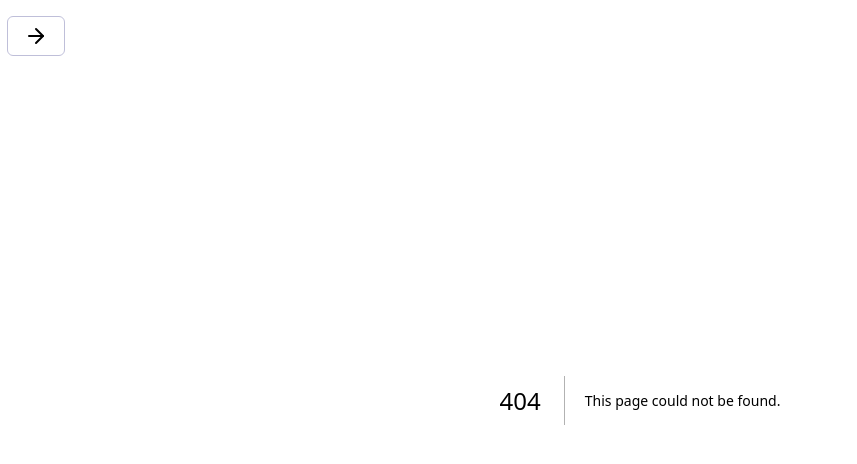
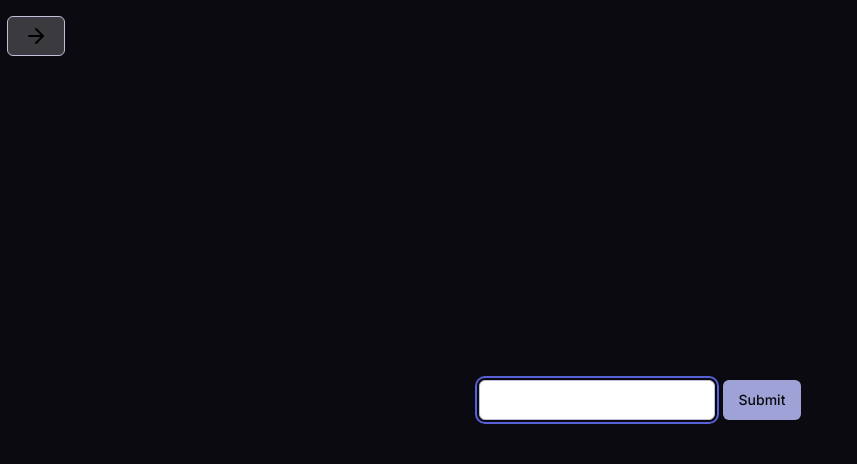
Before and after one commit to listlessbird/50-ui, a Next.js app: page /nested-comments-recursive in a window 1280 px wide. Before the commit this address had no page. Shown: the top 464 px of the page, without its empty margins (0-857 px from the left). Built offline with nearby package versions, Linux system fonts and the light colour scheme.

Commit message:
nested comments recursive

```diff
--- a/src/app/feedback-popover/feedback.tsx
+++ b/src/app/feedback-popover/feedback.tsx
@@ -38,7 +38,7 @@
             ref={ref}
           >
             <div className="flex flex-col relative bg-white border-[#e6e7e8] border-solid border rounded-md w-full">
-              <AnimatePresence mode="popLayout">
+              <AnimatePresence initial={false}>
                 {formState === "success" ? (
                   <motion.div
                     key={"form"}
--- /dev/null
+++ b/src/app/multi-step-component/page.tsx
@@ -0,0 +1,9 @@
+import { MultiStep } from "./multi-step";
+
+export default function Page() {
+  return (
+    <main className="min-h-screen grid place-content-center px-5">
+      <MultiStep />
+    </main>
+  );
+}
--- /dev/null
+++ b/src/app/nested-comments-recursive/comment.tsx
@@ -0,0 +1,198 @@
+"use client";
+/*
+    {
+        "id": 1,
+        "text": "This is a comment.",
+        "children": [
+            {
+            "id": 2,
+            "text": "This is a reply.",
+            "children": []
+            }
+        ]
+    }
+*/
+
+import { Button } from "@/components/ui/button";
+import { Input } from "@/components/ui/input";
+import {
+  ChangeEvent,
+  Dispatch,
+  FormEvent,
+  MouseEvent,
+  useReducer,
+  useState,
+} from "react";
+
+type Comment = {
+  id: string;
+  text: string;
+  children: Comment[];
+};
+
+type State = Array<Comment>;
+
+type Action =
+  | { type: "add-top"; payload: { content: string } }
+  | { type: "add-child"; payload: { content: string; parentId: string } };
+
+function handleAddChildComment(
+  comments: Comment[],
+  parentId: string,
+  content: string
+): Comment[] {
+  return comments.map((comment) => {
+    if (comment.id === parentId) {
+      return {
+        ...comment,
+        children: [
+          ...comment.children,
+          {
+            id: crypto.randomUUID(),
+            children: [],
+            text: content,
+          },
+        ],
+      };
+    }
+    return {
+      ...comment,
+      children: handleAddChildComment(comment.children, parentId, content),
+    };
+  });
+}
+
+function reducer(state: State, action: Action): State {
+  switch (action.type) {
+    case "add-top":
+      return [
+        ...state,
+        { id: crypto.randomUUID(), text: action.payload.content, children: [] },
+      ];
+    case "add-child": {
+      // return state.map((comment) => {
+      //   if (comment.id === action.payload.parentId) {
+      //     return {
+      //       ...comment,
+      //       children: [
+      //         ...comment.children,
+      //         {
+      //           id: crypto.randomUUID(),
+      //           text: action.payload.content,
+      //           children: [],
+      //         },
+      //       ],
+      //     };
+      //   }
+      //   return comment;
+      // });
+      return handleAddChildComment(
+        state,
+        action.payload.parentId,
+        action.payload.content
+      );
+    }
+
+    default:
+      return state;
+  }
+}
+
+export function CommentSection() {
+  const [comments, dispatch] = useReducer(reducer, []);
+
+  function onEditClick(e: MouseEvent) {}
+
+  return (
+    <div>
+      <div className="p-4">
+        <CommentInput
+          onCommentAdd={(content) => {
+            dispatch({ type: "add-top", payload: { content } });
+          }}
+        />
+      </div>
+      {comments.map((comment) => {
+        return (
+          <Comment comment={comment} key={comment.id} dispatch={dispatch} />
+        );
+      })}
+    </div>
+  );
+}
+
+function Comment({
+  comment,
+  dispatch,
+}: {
+  comment: Comment;
+  dispatch: Dispatch<Action>;
+}) {
+  const [editOpen, setEditOpen] = useState(false);
+  const [replyOpen, setReplyOpen] = useState(false);
+
+  return (
+    <div className="bg-white text-black p-4 rounded-md">
+      {comment.id}
+      <p className="text-lg">{comment.text}</p>
+      <div className="flex gap-4 text-sm">
+        <button onClick={() => setEditOpen((p) => !p)}>Edit</button>
+        <button onClick={() => setReplyOpen((p) => !p)}>Reply</button>
+        <button>Delete</button>
+      </div>
+      <div className="my-2">
+        <div className="ps-2">
+          {replyOpen && (
+            <CommentInput
+              onCommentAdd={(content) => {
+                dispatch({
+                  type: "add-child",
+                  payload: { content: content, parentId: comment.id },
+                });
+              }}
+              setOpen={setReplyOpen}
+            />
+          )}
+
+          {comment.children.map((c) => {
+            return <Comment comment={c} dispatch={dispatch} key={c.id} />;
+          })}
+        </div>
+      </div>
+    </div>
+  );
+}
+
+function CommentInput({
+  onCommentAdd,
+  setOpen,
+}: {
+  onCommentAdd: (content: string) => void;
+  setOpen?: (open: boolean) => void;
+}) {
+  const [content, setContent] = useState("");
+
+  console.log(setOpen);
+
+  function onSubmit(e: FormEvent) {
+    e.preventDefault();
+
+    if (!content) return;
+
+    onCommentAdd(content);
+    setContent("");
+    setOpen?.(false);
+  }
+
+  return (
+    <form className="flex gap-2" onSubmit={onSubmit}>
+      <Input
+        className="w-full bg-white text-black"
+        value={content}
+        onChange={(e) => setContent(e.target.value)}
+        autoFocus
+      />
+      <Button>Submit</Button>
+    </form>
+  );
+}
--- /dev/null
+++ b/src/app/nested-comments-recursive/page.tsx
@@ -0,0 +1,9 @@
+import { CommentSection } from "@/app/nested-comments-recursive/comment";
+
+export default function Page() {
+  return (
+    <main className="grid place-items-center place-content-center min-h-screen">
+      <CommentSection />
+    </main>
+  );
+}
--- /dev/null
+++ b/src/components/ui/input.tsx
@@ -0,0 +1,25 @@
+import * as React from "react"
+
+import { cn } from "@/lib/utils"
+
+export interface InputProps
+  extends React.InputHTMLAttributes<HTMLInputElement> {}
+
+const Input = React.forwardRef<HTMLInputElement, InputProps>(
+  ({ className, type, ...props }, ref) => {
+    return (
+      <input
+        type={type}
+        className={cn(
+          "flex h-10 w-full rounded-md border border-input bg-background px-3 py-2 text-sm ring-offset-background file:border-0 file:bg-transparent file:text-sm file:font-medium placeholder:text-muted-foreground focus-visible:outline-none focus-visible:ring-2 focus-visible:ring-ring focus-visible:ring-offset-2 disabled:cursor-not-allowed disabled:opacity-50",
+          className
+        )}
+        ref={ref}
+        {...props}
+      />
+    )
+  }
+)
+Input.displayName = "Input"
+
+export { Input }
```
Also changed, not shown: src/app/multi-step-component/multi-step.tsx (added).
